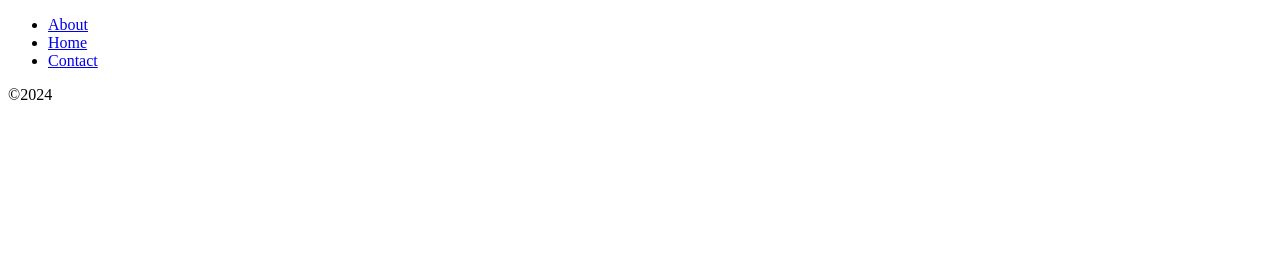
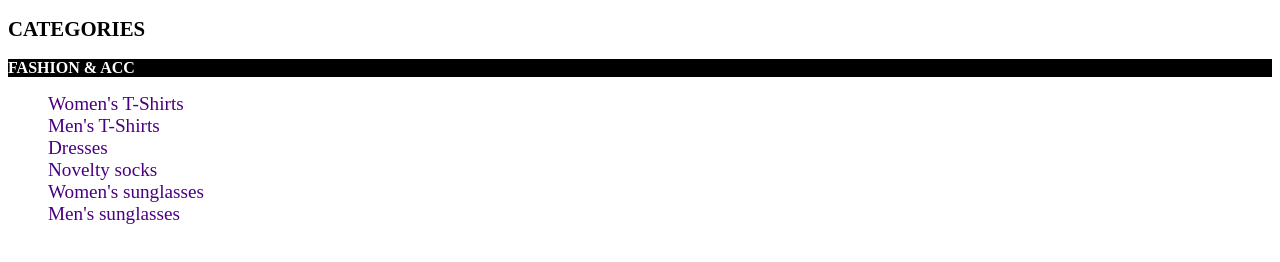
Before and after one commit to JVolkova10/JVolkova10, a plain HTML site: page catalog.html in a window 1280 px wide. Drawn offline with Linux system fonts and the light colour scheme.

Commit message:
add exercise 6/12-13

```diff
--- a/catalog.html
+++ b/catalog.html
@@ -4,17 +4,29 @@
     <meta charset="UTF-8">
     <meta name="viewport" content="width=device-width, initial-scale=1.0">
     <title>Catalog</title>
+
+	<link rel="shortcut icon" href="/favicon.ico" type="image/x-icon">
+	<link href="https://fonts.googleapis.com/css?family=Roboto::wght@400;700&display=swap" rel="stylesheet">
+
+	<link href="css/main.css" rel="stylesheet">
+
 </head>
 <body>
-    <header>
-        <nav>
-            <ul>
-                <li><a href="about.html">About</a></li>
-                <li><a href="index.html">Home</a></li>
-                <li><a href="contact.html">Contact</a></li>
-            </ul>
-        </nav>
-    </header>
-        <footer>&copy;2024</footer>
+	<aside>
+        <h2 class="text-uppercase">Categories</h2>
+
+        <div class="bg-dark text-white">
+            <strong class="text-uppercase">Fashion &amp; Acc</strong>
+        </div>
+
+        <ul class="list-unstyled categories">
+            <li><a href="#!">Women's T-Shirts</a></li>
+            <li><a href="#!">Men's T-Shirts</a></li>
+            <li><a href="#!">Dresses</a></li>
+            <li><a href="#!">Novelty socks</a></li>
+            <li><a href="#!">Women's sunglasses</a></li>
+            <li><a href="#!">Men's sunglasses</a></li>
+        </ul>
+    </aside>
 </body>
 </html>
--- a/css/main.css
+++ b/css/main.css
@@ -31,3 +31,25 @@ html {
   .list-unstyled {
     list-style: none;
   }
+
+  .text-uppercase {
+    text-transform: uppercase;
+  }
+
+  .bg-dark {
+    background-color: black;
+  }
+
+  .text-white {
+    color: white;
+  }
+
+  ul.categories li a {
+    color: indigo;
+    text-decoration: none;
+    font-size: 1.2rem;
+  }
+
+  ul.categories li a:hover {
+    background-color: lightgray;
+  }
```
